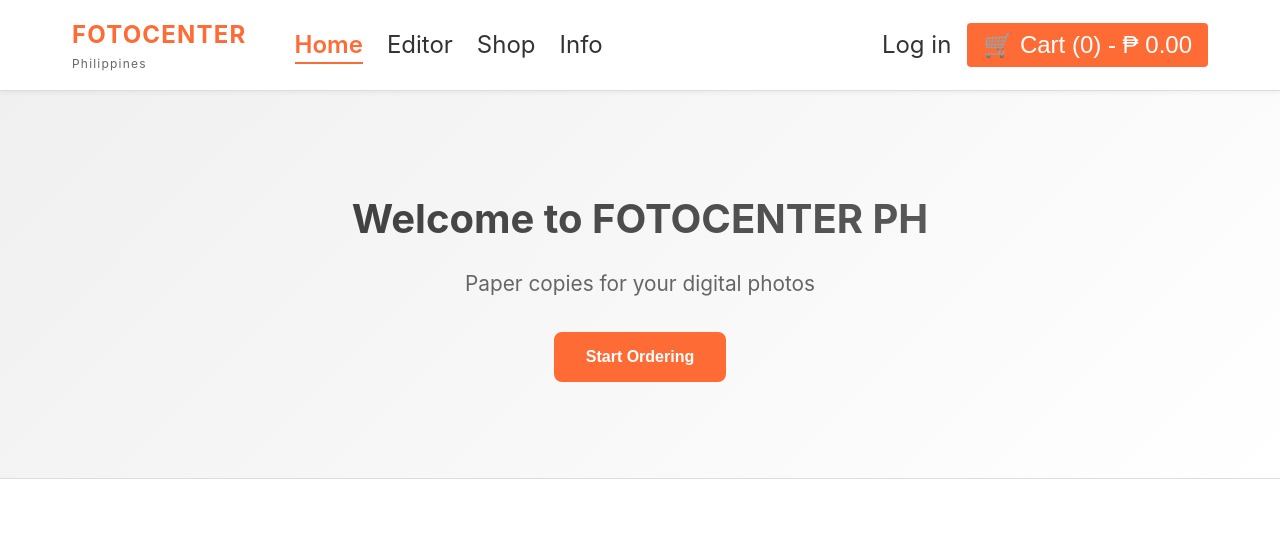
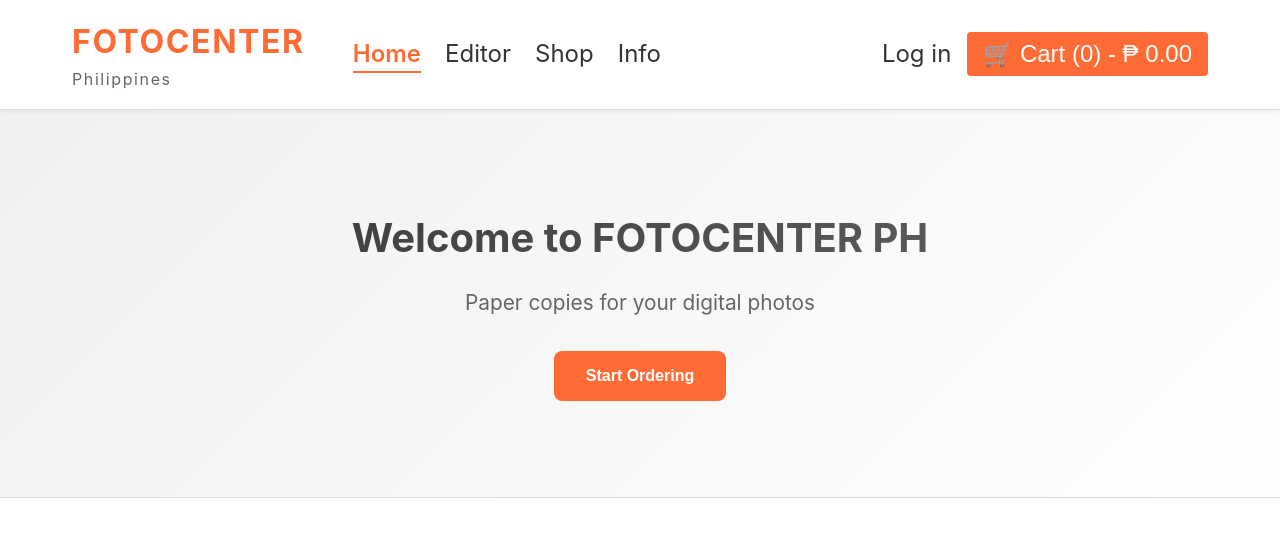
Before and after one commit to matthewkyle0905-collab/matthewkyle0905-collab.github.io, a plain HTML site: page index.html in a window 1280 px wide. Shown: the top 553 px of the page. Drawn offline with nearby package versions, Linux system fonts and the light colour scheme; no server answers; a web font is replaced by a local one.

Commit message:
Update styles.cssfont size

```diff
--- a/styles.css
+++ b/styles.css
@@ -71,14 +71,14 @@
 }
 
 .nav-brand .logo {
-    font-size: 1.5rem;
+    font-size: 2.0rem;
     font-weight: 700;
     letter-spacing: 0.05em;
     color: var(--accent);
 }
 
 .nav-brand .logo-sub {
-    font-size: 0.75rem;
+    font-size: 1.0rem;
     color: var(--text-muted);
     letter-spacing: 0.1em;
 }
```
